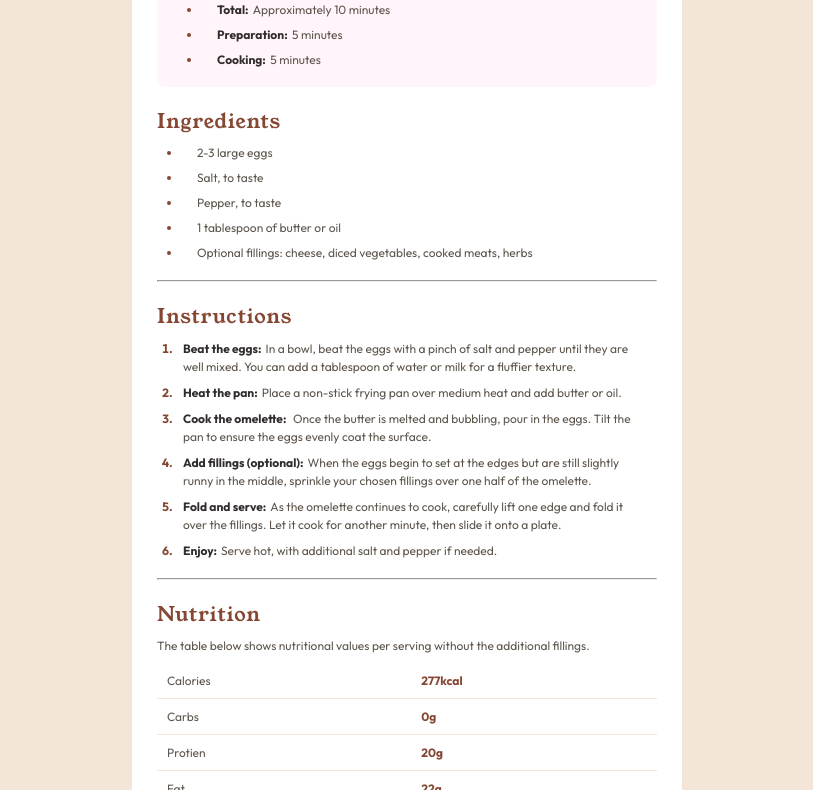
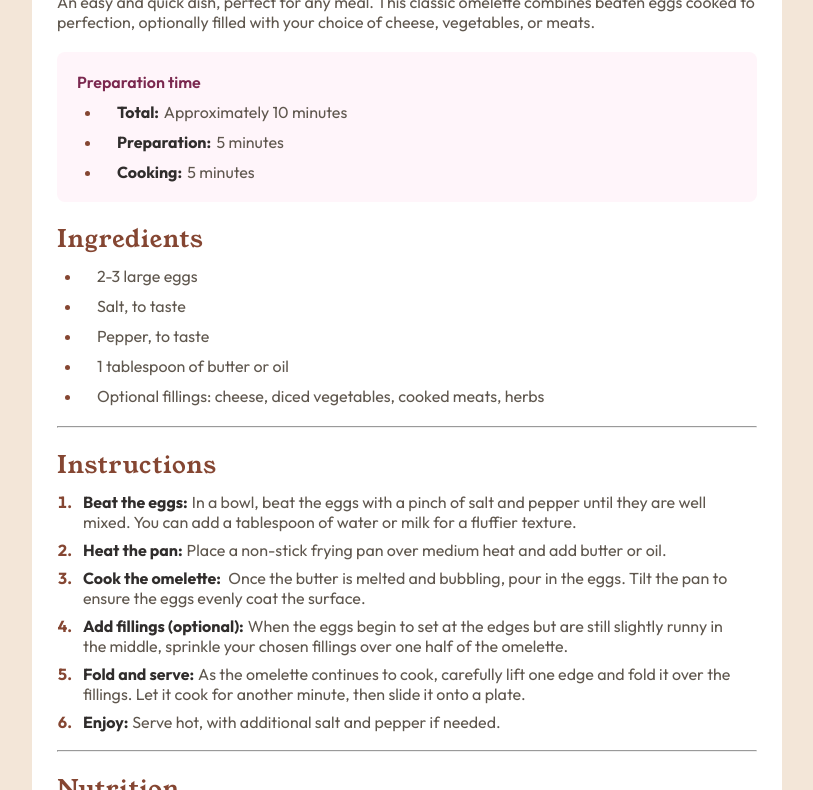
Before and after one commit to MuskiiSK06/Recipe_page_Challenge, a plain HTML site: page index.html in a window 1280 px wide. Shown: the part 486-1276 px from the top of the page, without its empty margins (233-1046 px from the left). Drawn offline with Linux system fonts and the light colour scheme.

Commit message:
Updated Styles

```diff
--- a/style.css
+++ b/style.css
@@ -48,7 +48,7 @@ body{
 .recipe-card{
     background-color: var(--clr-White);
     padding: 25px;
-    width: 550px;
+    width: 750px;
     border-radius: 10px;
 }
 
@@ -61,17 +61,17 @@ body{
 header h1{
     font-family: "young-serif";
     font-weight: 400;
-    font-size: 26px;
+    font-size: 30px;
     color: var(--clr-Stone-900);
     margin-bottom: 8px;
 }
 
 header p{
-    font-size: 12px;
+    font-size: 16px;
     font-weight: 400;
     font-family: "outfit";
     color: var(--clr-Stone-600);
-    line-height: 18px;
+    line-height: 20px;
     margin-bottom: 20px;
 }
 
@@ -96,7 +96,7 @@ header p{
     margin-bottom: 10px;
     color: var(--clr-Stone-600);
     font-weight: 400;
-    font-size: 12px;
+    font-size: 16px;
     padding-left: 15px;
 }
 
@@ -111,7 +111,7 @@ li::marker{
 }
 
 main h3{
-    font-size: 20px;
+    font-size: 24px;
     font-family: "young-serif";
     font-weight: 400;
     letter-spacing: 1px;
@@ -126,7 +126,7 @@ main .ingredients-list{
 main .ingredients-list li{
     padding-left: 15px;
     color: var(--clr-Stone-600);
-    font-size: 12px;
+    font-size: 16px;
     font-weight: 400;
     font-family: "outfit";
     margin-bottom: 10px;
@@ -137,7 +137,7 @@ main ol{
 }
 
 main ol li::marker{
-    font-size: 12px;
+    font-size: 16px;
     font-family: "outfit";
     font-weight: 700;
 }
@@ -147,8 +147,8 @@ main ol li{
     margin-bottom: 8px;
     color: var(--clr-Stone-600);
     font-family: "outfit";
-    font-size: 12px;
-    line-height: 18px;
+    font-size: 16px;
+    line-height: 20px;
 }
 
 main ol strong{
@@ -163,7 +163,7 @@ footer h3{
 
 footer p{
     color: var(--clr-Stone-600);
-    font-size: 12px;
+    font-size: 16px;
     font-weight: 400;
     font-family: "outfit";
     margin-bottom: 10px;
@@ -177,7 +177,7 @@ table{
 td{
     padding: 10px 10px;
     border-bottom: 1px solid var(--clr-Stone-100);
-    font-size: 12px;
+    font-size: 16px;
     font-family: "outfit";
 }
 
```
